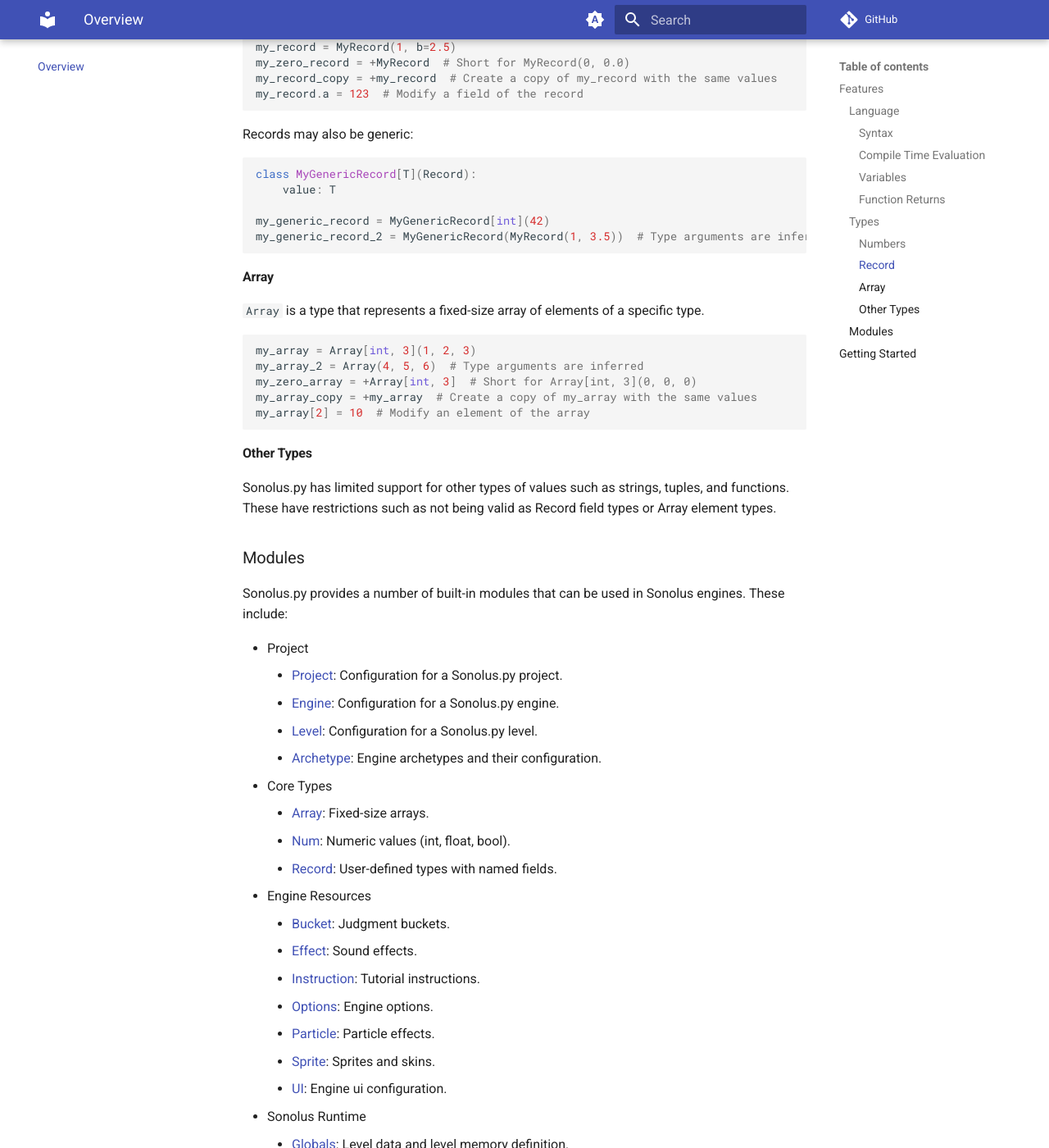
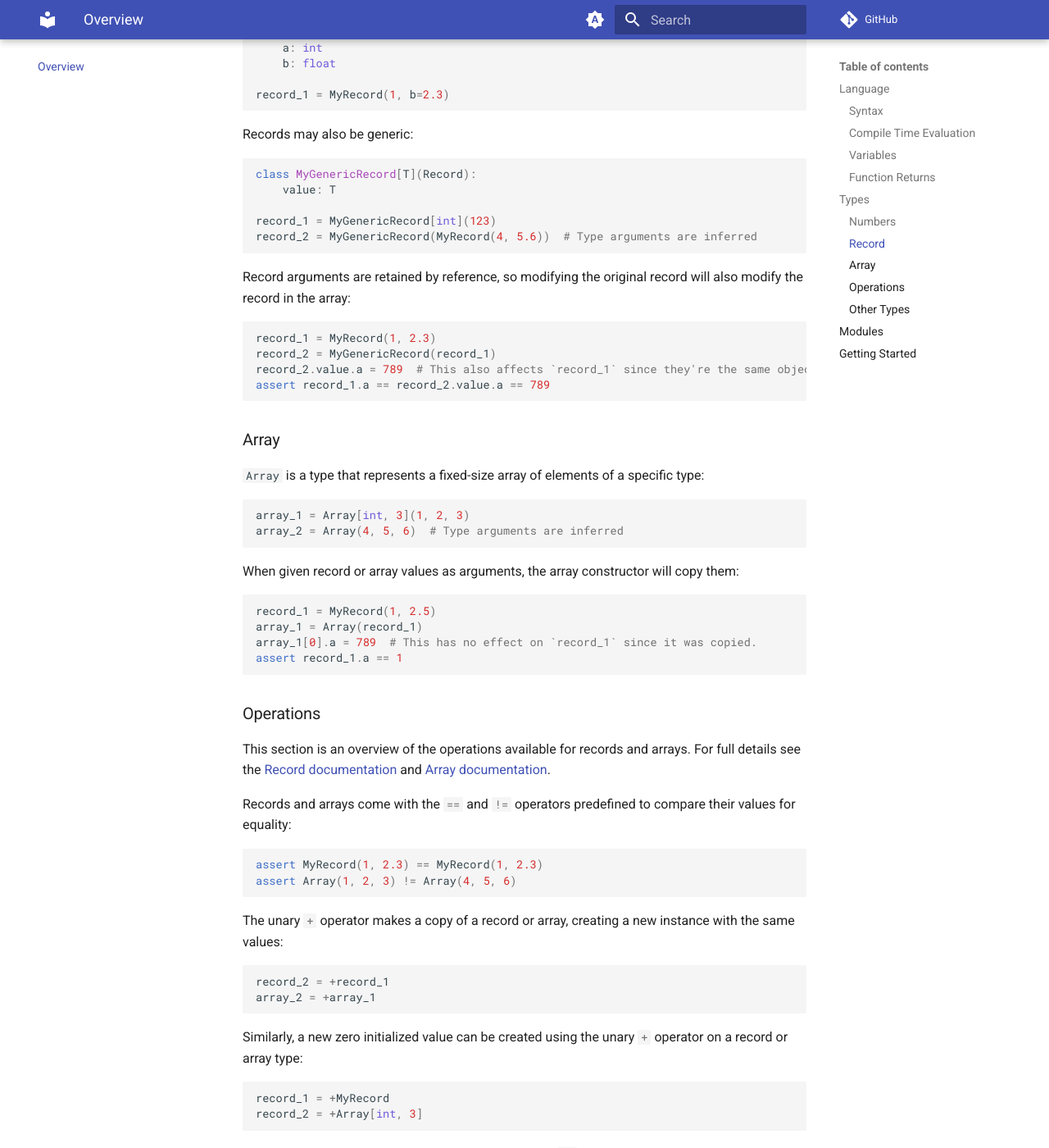
Before and after one commit to qwewqa/sonolus.py, an MkDocs documentation site: the page built from docs/overview.md, in a window 1280 px wide and 1400 px high, scrolled down 2334 px. Shown: the whole window at 82% size. Built offline with MkDocs 1.6.1 and Material for MkDocs 9.7.7, drawn with Linux system fonts in a browser that asks for light colours; comment, search, counter and statistics services are not loaded; some of the changed text lies outside the part shown.

Commit message:
Update overview

````diff
--- a/docs/overview.md
+++ b/docs/overview.md
@@ -4,14 +4,14 @@
 available in the library. For more detailed information, see the [Concepts](concepts/index.md) and
 [Reference](reference/index.md) sections.
 
-## Features
+## Language
+
 Sonolus.py functions by compiling Python code into Sonolus nodes. As such, it supports a subset of Python including
 most syntax and a portion of the standard library. Additionally, Sonolus.py provides its own library of types and
 functions that are specifically designed for use in Sonolus engines.
 
-### Language
+### Syntax
 
-#### Syntax
 Most Python syntax is supported, but there are a few limitations:
 
 - Destructuring assignment with the `*` operator is unsupported.
@@ -21,7 +21,8 @@
 - The `global` and `nonlocal` keywords are unsupported.
 - Exception related statements (`try`, `except`, `finally`, `raise`) are unsupported.
 
-#### Compile Time Evaluation
+### Compile Time Evaluation
+
 Sonolus.py will evaluate some expressions at compile time such as basic arithmetic operations on constants,
 boolean logical operations (`and`, `or`, `not`) on constants, and type checks (`isinstance`, `issubclass`).
 
@@ -38,7 +39,8 @@
     debug_log(a)
 ```
 
-#### Variables
+### Variables
+
 Numeric (`int`, `float`, `bool`) variables are fully supported and can be freely assigned and modified.
 
 All other variables have the restriction that if the compiler finds multiple possible values for a variable, it may
@@ -53,7 +55,8 @@
 debug_log(a.x)
 ```
 
-#### Function Returns
+### Function Returns
+
 Similar to variables, functions returning `int`, `float`, or `bool` can have any number of return statements. Functions
 returning `None` may also have any number of `return` or `return None` statements.
 
@@ -71,26 +74,25 @@
 fn(123)
 ```
 
-### Types
+## Types
 
-#### Numbers
+### Numbers
+
 Sonolus.py supports `int`, `float`, and `bool` types and most of the standard operations such as mathematical operations
 (`+`, `-`, `*`, `/`, `//`, `%`), comparisons (`<`, `<=`, `>`, `>=`, `==`, `!=`), and boolean operations
 (`and`, `or`, `not`).
 
-#### Record
-[`Record`](reference/sonolus.script.record.md) is the main way to define custom types in Sonolus.py. It functions similarly to a data class and
-provides a way to define a type with named fields:
+### Record
+
+[`Record`](reference/sonolus.script.record.md) is the main way to define custom types in Sonolus.py.
+It functions similarly to a data class and provides a way to define a type with named fields:
 
 ```python
 class MyRecord(Record):
     a: int
     b: float
 
-my_record = MyRecord(1, b=2.5)
-my_zero_record = +MyRecord  # Short for MyRecord(0, 0.0)
-my_record_copy = +my_record  # Create a copy of my_record with the same values
-my_record.a = 123  # Modify a field of the record
+record_1 = MyRecord(1, b=2.3)
 ```
 
 Records may also be generic:
@@ -99,26 +101,101 @@
 class MyGenericRecord[T](Record):
     value: T
 
-my_generic_record = MyGenericRecord[int](42)
-my_generic_record_2 = MyGenericRecord(MyRecord(1, 3.5))  # Type arguments are inferred
+record_1 = MyGenericRecord[int](123)
+record_2 = MyGenericRecord(MyRecord(4, 5.6))  # Type arguments are inferred
 ```
 
-#### Array
-[`Array`](reference/sonolus.script.array.md) is a type that represents a fixed-size array of elements of a specific type.
+Record arguments are retained by reference, so modifying the original record will also modify the record in the array:
 
 ```python
-my_array = Array[int, 3](1, 2, 3)
-my_array_2 = Array(4, 5, 6)  # Type arguments are inferred
-my_zero_array = +Array[int, 3]  # Short for Array[int, 3](0, 0, 0)
-my_array_copy = +my_array  # Create a copy of my_array with the same values
-my_array[2] = 10  # Modify an element of the array
+record_1 = MyRecord(1, 2.3)
+record_2 = MyGenericRecord(record_1)
+record_2.value.a = 789  # This also affects `record_1` since they're the same object.
+assert record_1.a == record_2.value.a == 789
 ```
 
-#### Other Types
+### Array
+
+[`Array`](reference/sonolus.script.array.md) is a type that represents a fixed-size array of elements of a
+specific type:
+
+```python
+array_1 = Array[int, 3](1, 2, 3)
+array_2 = Array(4, 5, 6)  # Type arguments are inferred
+```
+
+When given record or array values as arguments, the array constructor will copy them:
+
+```python
+record_1 = MyRecord(1, 2.5)
+array_1 = Array(record_1)
+array_1[0].a = 789  # This has no effect on `record_1` since it was copied.
+assert record_1.a == 1
+```
+
+### Operations
+
+This section is an overview of the operations available for records and arrays. For full details see the
+[Record documentation](reference/sonolus.script.record.md) and [Array documentation](reference/sonolus.script.array.md).
+
+Records and arrays come with the `==` and `!=` operators predefined to compare their values for equality:
+
+```python
+assert MyRecord(1, 2.3) == MyRecord(1, 2.3)
+assert Array(1, 2, 3) != Array(4, 5, 6)
+```
+
+The unary `+` operator makes a copy of a record or array, creating a new instance with the same values:
+
+```python
+record_2 = +record_1
+array_2 = +array_1
+```
+
+Similarly, a new zero initialized value can be created using the unary `+` operator on a record or array type:
+
+```python
+record_1 = +MyRecord
+record_2 = +Array[int, 3]
+```
+
+Records and arrays can be mutated in-place using the `@=` operator:
+
+```python
+record_1 @= MyRecord(1, 2.3)
+array_1 @= Array(4, 5, 6)
+```
+
+Record fields and array elements of numeric types can be set using the `=` operator:
+
+```python
+record_1.a = 123
+array_1[1] = 456
+```
+
+Setting a record field that's a record or array using the `=` operator will modify the field in-place:
+
+```python
+record_1 = MyRecord(1, 2.3)
+record_2 = MyGenericRecord(record_1)
+record_2.value = MyRecord(4, 5.6)  # This modifies `record_1` in-place.
+assert record_1 == record_2.value == MyRecord(4, 5.6)
+```
+
+Setting an array element that's a record or array using the `=` operator will also modify the element in-place:
+
+```python
+array_1 = Array(MyRecord(1, 2.3))
+record_1 = array_1[0]
+array_1[0] = MyRecord(4, 5.6)  # This modifies `record_1` in-place.
+assert record_1 == array_1[0] == MyRecord(4, 5.6)
+```
+
+### Other Types
 Sonolus.py has limited support for other types of values such as strings, tuples, and functions. These have restrictions
 such as not being valid as Record field types or Array element types.
 
-### Modules
+## Modules
 Sonolus.py provides a number of built-in modules that can be used in Sonolus engines. These include:
 
 - Project
````
